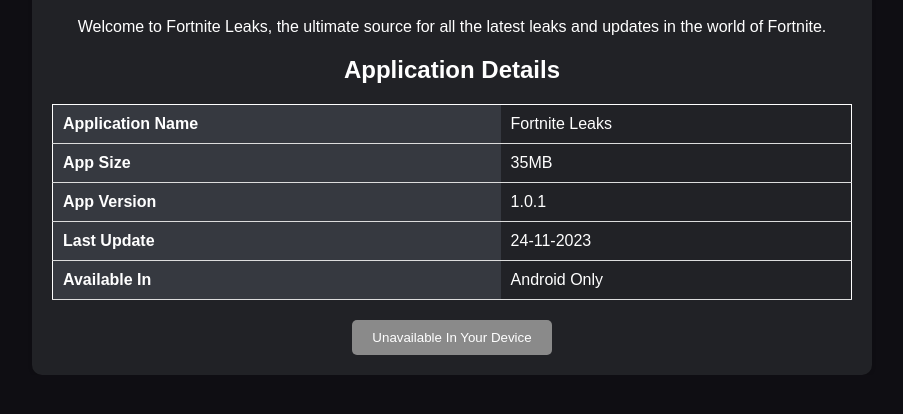
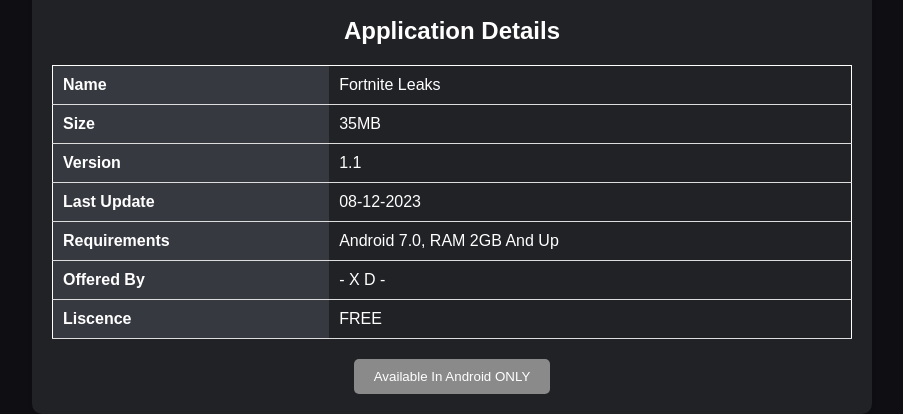
Before and after one commit to F0m14/fn-leaks, a plain HTML site: page index.html in a window 1280 px wide. Shown: the part 464-878 px from the top of the page, without its empty margins (188-1091 px from the left). Before the commit the page ends 839 px from the top, so only its background shows below. Drawn offline with Linux system fonts and the light colour scheme.

Commit message:
Add files via upload

```diff
--- a/index.html
+++ b/index.html
@@ -104,47 +104,37 @@
 
         <table>
             <tr>
-                <th>Application Name</th>
+                <th>Name</th>
                 <td>Fortnite Leaks</td>
             </tr>
             <tr>
-                <th>App Size</th>
+                <th>Size</th>
                 <td>35MB</td>
             </tr>
             <tr>
-                <th>App Version</th>
-                <td>1.0.1</td>
+                <th>Version</th>
+                <td>1.1</td>
             </tr>
             <tr>
                 <th>Last Update</th>
-                <td>24-11-2023</td>
+                <td>08-12-2023</td>
             </tr>
             <tr>
-                <th>Available In</th>
-                <td>Android Only</td>
+                <th>Requirements</th>
+                <td>Android 7.0, RAM 2GB And Up</td>
+            </tr>
+            <tr>
+              <th>Offered By</th>
+              <td>- X D -</td>
+            </tr>
+            <tr>
+              <th>Liscence</th>
+              <td>FREE</td>
             </tr>
         </table>
         <button id="downloadButton" onclick="downloadApk()">Download Now</button>
 
-        <script>
-            function downloadApk() {
-                const apkUrl = 'fortniteL.apk';
-                const button = document.createElement('a');
-                button.href = apkUrl;
-                button.download = 'fortniteL.apk';
-                document.body.appendChild(button);
-                button.click();
-                document.body.removeChild(button);
-            }
-
-            const isAndroid = /android|avc1/i.test(navigator.userAgent);
-            const downloadButton = document.getElementById('downloadButton');
-
-            if (!isAndroid) {
-                downloadButton.disabled = true;
-                downloadButton.innerHTML = 'Unavailable In Your Device';
-            }
-        </script>
+        <script src="script.js"></script>
     </div>
 </body>
 </html>
--- /dev/null
+++ b/script.js
@@ -0,0 +1,17 @@
+function downloadApk() {
+                const apkUrl = 'fortniteL.apk';
+                const button = document.createElement('a');
+                button.href = apkUrl;
+                button.download = 'fortniteL.apk';
+                document.body.appendChild(button);
+                button.click();
+                document.body.removeChild(button);
+            }
+
+            const isAndroid = /android|avc1/i.test(navigator.userAgent);
+            const downloadButton = document.getElementById('downloadButton');
+
+            if (!isAndroid) {
+                downloadButton.disabled = true;
+                downloadButton.innerHTML = 'Available In Android ONLY';
+            }
```
